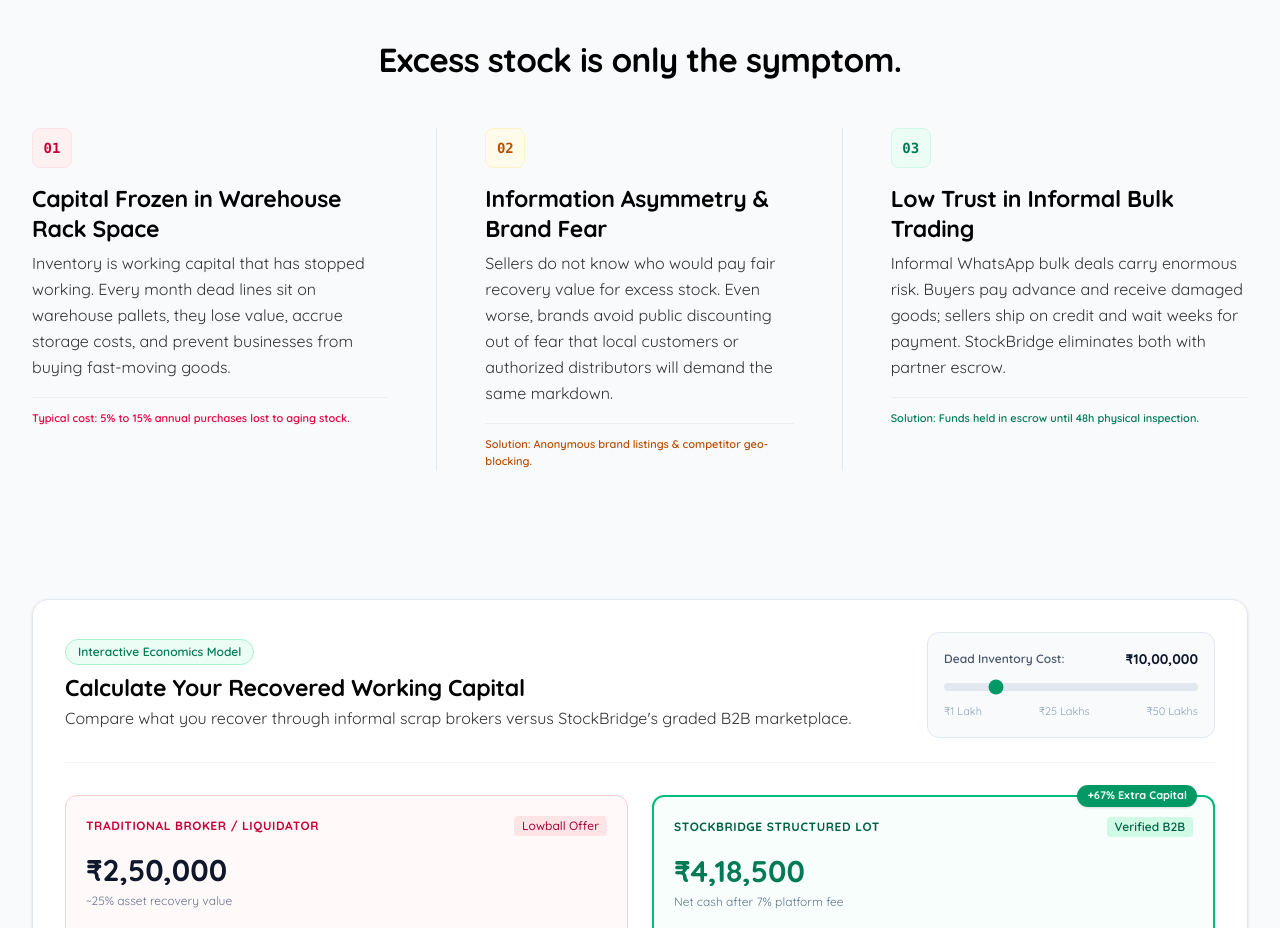
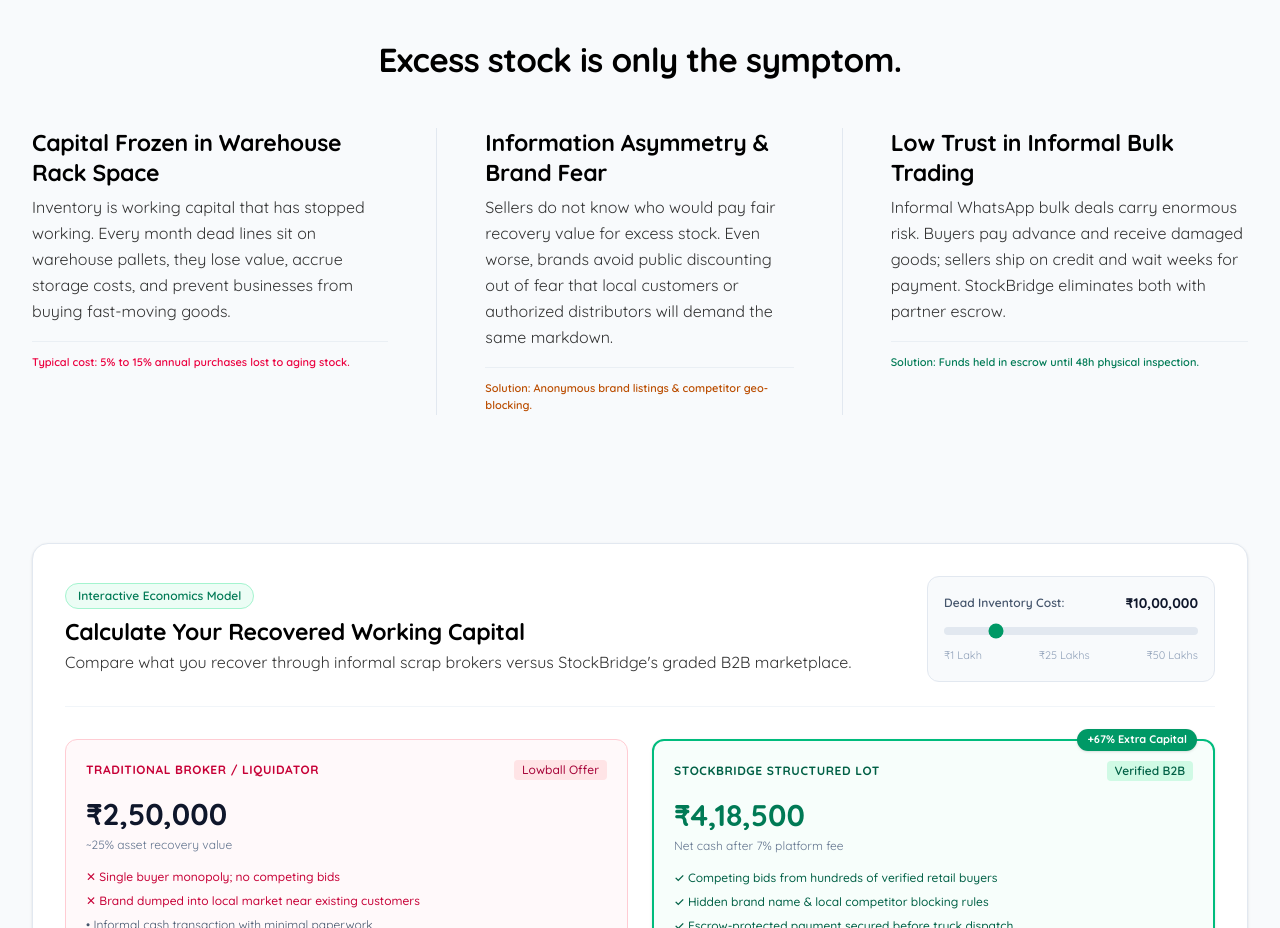
Before and after one commit to Rudra3p/StockBridgeFront, a Next.js app: page / in a window 1280 px wide. Shown: the part 1060-1988 px from the top of the page. Built offline with nearby package versions, Linux system fonts and the light colour scheme; no server answers.

Commit message:
style(landing): remove 01, 02, 03 number badges in problems section

```diff
--- a/src/app/page.tsx
+++ b/src/app/page.tsx
@@ -33,9 +33,6 @@ export default function HomePage() {
         <div className="grid grid-cols-1 md:grid-cols-3 divide-y md:divide-y-0 md:divide-x divide-slate-200">
           {/* Column 1 */}
           <div className="pb-8 md:pb-0 md:pr-10 lg:pr-12">
-            <div className="flex h-10 w-10 items-center justify-center rounded-lg bg-rose-50 text-rose-700 font-bold text-sm mb-4 border border-rose-100 font-mono">
-              01
-            </div>
             {/* Little Heading (H3: 26px desktop / 20px mobile) */}
             <h3 className="type-little text-slate-900 mb-2 font-quicksand font-bold">
               Capital Frozen in Warehouse Rack Space
@@ -51,9 +48,6 @@ export default function HomePage() {
 
           {/* Column 2 */}
           <div className="py-8 md:py-0 md:px-10 lg:px-12">
-            <div className="flex h-10 w-10 items-center justify-center rounded-lg bg-amber-50 text-amber-700 font-bold text-sm mb-4 border border-amber-100 font-mono">
-              02
-            </div>
             {/* Little Heading (H3: 26px desktop / 20px mobile) */}
             <h3 className="type-little text-slate-900 mb-2 font-quicksand font-bold">
               Information Asymmetry & Brand Fear
@@ -69,9 +63,6 @@ export default function HomePage() {
 
           {/* Column 3 */}
           <div className="pt-8 md:pt-0 md:pl-10 lg:pl-12">
-            <div className="flex h-10 w-10 items-center justify-center rounded-lg bg-emerald-50 text-emerald-700 font-bold text-sm mb-4 border border-emerald-100 font-mono">
-              03
-            </div>
             {/* Little Heading (H3: 26px desktop / 20px mobile) */}
             <h3 className="type-little text-slate-900 mb-2 font-quicksand font-bold">
               Low Trust in Informal Bulk Trading
```
